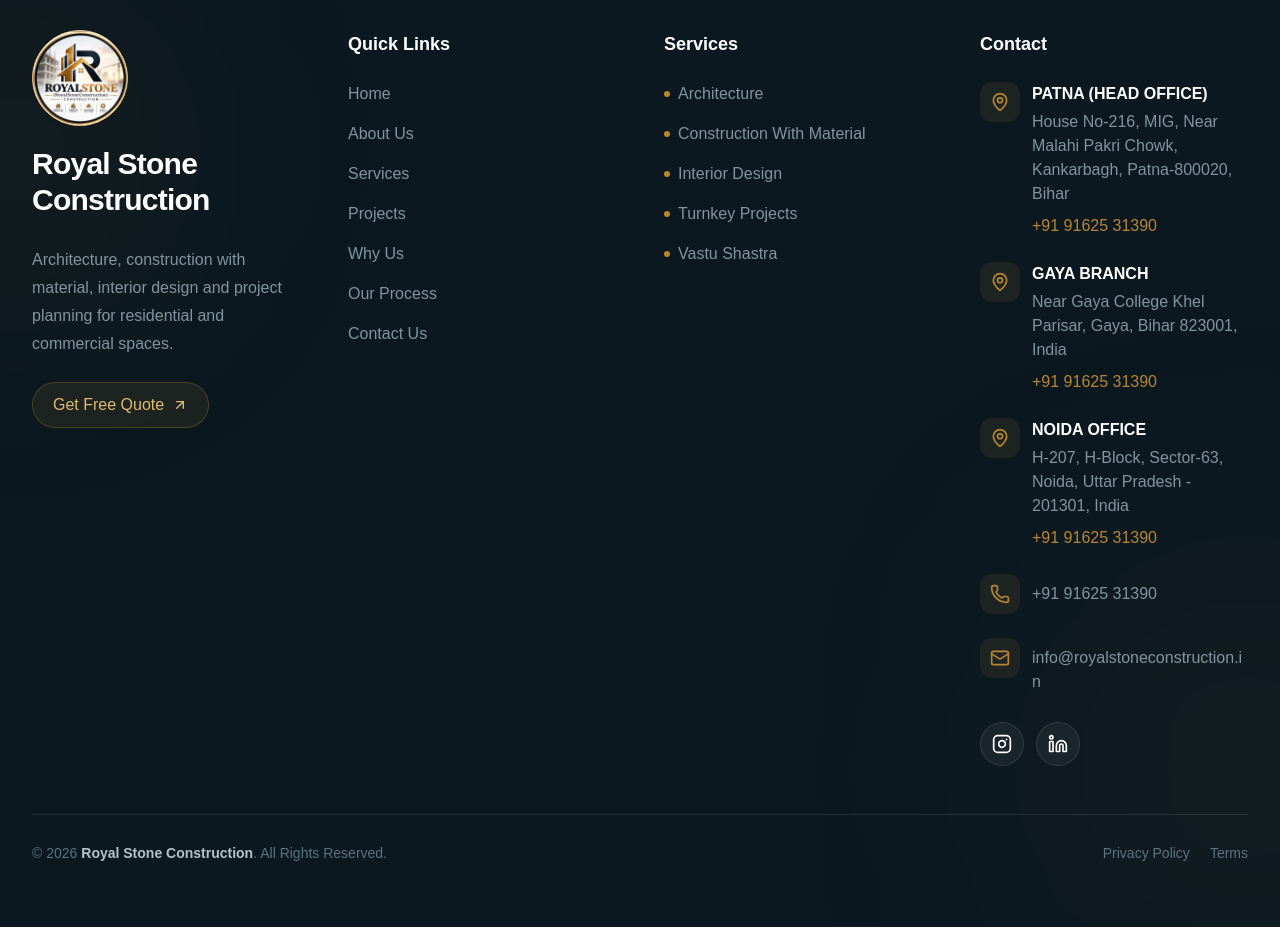
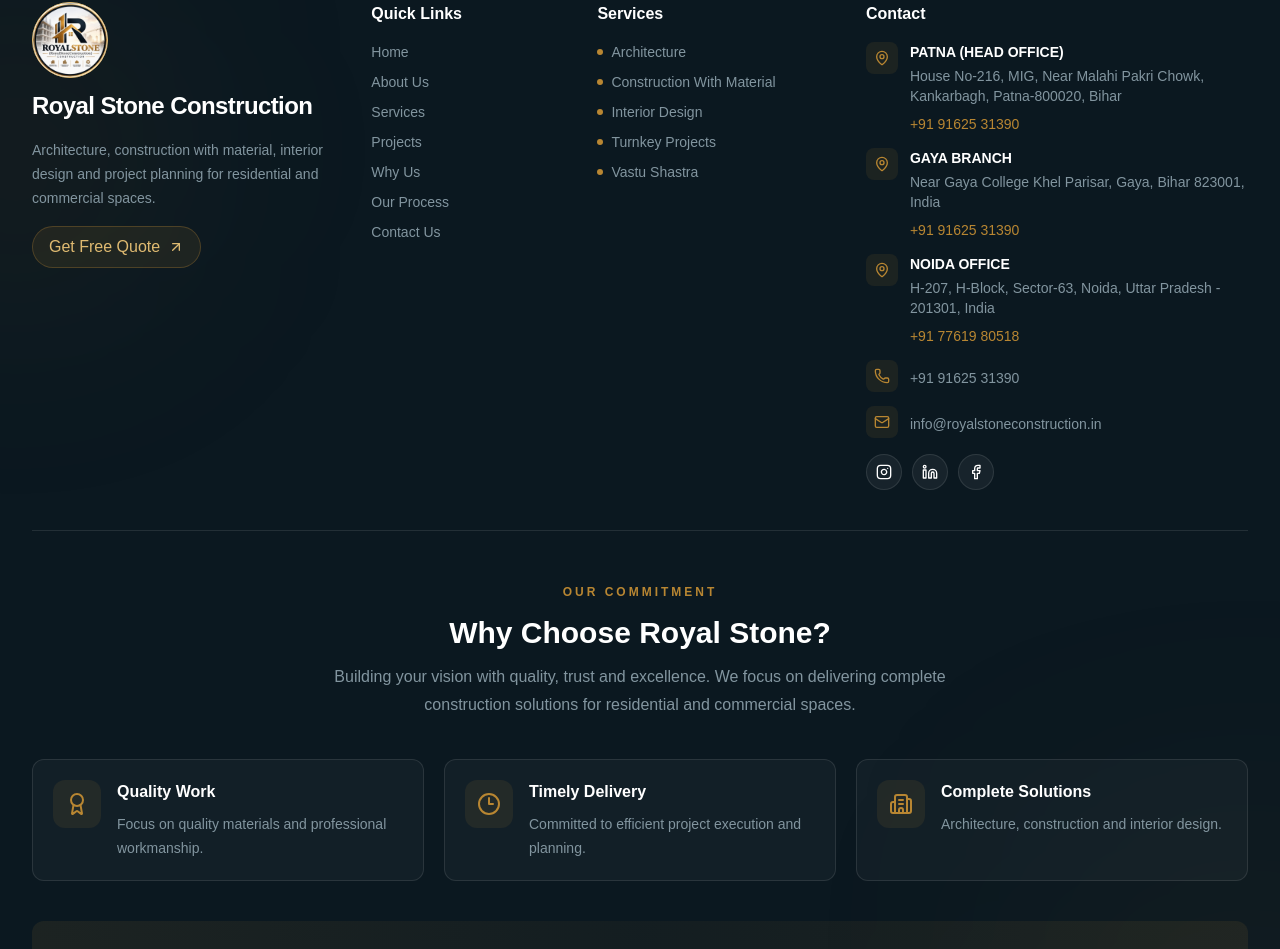
Before and after one commit to royalstoneconstructionin-commits/royal-stone-construction, a Next.js app: page /locations/patna in a window 1280 px wide. Shown: the part 1093-2042 px from the top of the page. Before the commit the page ends 2020 px from the top, so only its background shows below. Built offline with nearby package versions, Linux system fonts and the light colour scheme; no server answers; the database is empty.

Commit message:
Updated footer design and fixed hydration issue

```diff
--- a/components/Footer.tsx
+++ b/components/Footer.tsx
@@ -1,4 +1,3 @@
-
 import Link from "next/link";
 import Image from "next/image";
 import { serviceLinks } from "@/lib/site-data";
@@ -8,10 +7,14 @@
 import {
   Instagram,
   Linkedin,
+  Facebook,
   Mail,
   MapPin,
   Phone,
   ArrowUpRight,
+  Award,
+  Clock3,
+  Building2,
 } from "lucide-react";
 
 export default function Footer() {
@@ -24,47 +27,49 @@
       <div className="pointer-events-none absolute -left-32 top-10 h-72 w-72 rounded-full bg-brand-600/10 blur-[120px]" />
       <div className="pointer-events-none absolute -right-32 bottom-0 h-80 w-80 rounded-full bg-brand-500/10 blur-[140px]" />
 
-      {/* Subtle top line */}
       <div className="h-px w-full bg-gradient-to-r from-transparent via-brand-500/60 to-transparent" />
 
-      <div className="relative mx-auto max-w-7xl px-5 py-14 sm:px-6 lg:px-8 lg:py-16">
-        <div className="grid gap-12 md:grid-cols-2 lg:grid-cols-4">
+      <div className="relative mx-auto max-w-7xl px-5 py-8 sm:px-6 lg:px-8 lg:py-9">
 
-          {/* Brand */}
+        {/* MAIN FOOTER COLUMNS */}
+        <div className="grid grid-cols-1 gap-x-8 gap-y-8 sm:grid-cols-2 lg:grid-cols-[1.1fr_0.7fr_0.85fr_1.35fr] lg:gap-x-7 lg:gap-y-0">
+
+          {/* BRAND */}
           <div className="group">
             <Image
               src="/logo.png"
               alt="Royal Stone Construction logo"
               width={96}
               height={96}
-              className="mb-5 rounded-full border border-brand-300 bg-white object-contain"
+              className="mb-3 h-[76px] w-[76px] rounded-full border border-brand-300 bg-white object-contain"
             />
 
-            <h2 className="relative inline-block text-2xl font-black tracking-tight text-white transition-all duration-500 group-hover:text-brand-400 sm:text-3xl">
+            <h2 className="relative inline-block text-xl font-black tracking-tight text-white transition-all duration-500 group-hover:text-brand-400 sm:text-2xl">
               Royal Stone Construction
-
               <span className="absolute -bottom-2 left-0 h-[2px] w-0 bg-gradient-to-r from-brand-500 via-brand-400 to-brand-500 transition-all duration-500 group-hover:w-full" />
             </h2>
 
-            <p className="mt-7 max-w-sm leading-7 text-slate-400 transition-colors duration-300 group-hover:text-slate-300">
+            <p className="mt-4 max-w-sm text-sm leading-6 text-slate-400 transition-colors duration-300 group-hover:text-slate-300">
               Architecture, construction with material, interior design and
               project planning for residential and commercial spaces.
             </p>
 
             <Link
               href="/get-quote"
-              className="mt-6 inline-flex items-center gap-2 rounded-full border border-brand-500/30 bg-brand-500/10 px-5 py-2.5 text-sm font-semibold text-brand-300 transition-all duration-300 hover:-translate-y-1 hover:border-brand-400 hover:bg-brand-500 hover:text-white hover:shadow-[0_10px_30px_rgba(212,165,75,.25)]"
+              className="mt-4 inline-flex items-center gap-2 rounded-full border border-brand-500/30 bg-brand-500/10 px-4 py-2 text-sm font-semibold text-brand-300 transition-all duration-300 hover:-translate-y-1 hover:border-brand-400 hover:bg-brand-500 hover:text-white hover:shadow-[0_10px_30px_rgba(212,165,75,.25)]"
             >
               Get Free Quote
               <ArrowUpRight className="h-4 w-4" />
             </Link>
           </div>
 
-          {/* Quick Links */}
+          {/* QUICK LINKS */}
           <div>
-            <h3 className="text-lg font-bold text-white">Quick Links</h3>
+            <h3 className="text-base font-bold text-white">
+              Quick Links
+            </h3>
 
-            <div className="mt-6 flex flex-col gap-4">
+            <div className="mt-4 flex flex-col gap-2.5 text-sm">
               {[
                 ["Home", "/"],
                 ["About Us", "/about"],
@@ -86,34 +91,38 @@
             </div>
           </div>
 
-          {/* Services */}
+          {/* SERVICES */}
           <div>
-            <h3 className="text-lg font-bold text-white">Services</h3>
+            <h3 className="text-base font-bold text-white">
+              Services
+            </h3>
 
-            <div className="mt-6 flex flex-col gap-4 text-slate-400">
+            <div className="mt-4 flex flex-col gap-2.5 text-sm text-slate-400">
               {serviceLinks.map(([service, href]) => (
                 <Link
                   key={service}
                   href={href}
-                  className="group/service flex cursor-default items-center gap-2 transition-all duration-300 hover:translate-x-1 hover:text-white"
+                  className="group/service flex items-center gap-2 transition-all duration-300 hover:translate-x-1 hover:text-white"
                 >
-                  <span className="h-1.5 w-1.5 rounded-full bg-brand-500 transition-all duration-300 group-hover/service:scale-150 group-hover/service:shadow-[0_0_12px_rgba(212,165,75,.9)]" />
+                  <span className="h-1.5 w-1.5 rounded-full bg-brand-500 transition-all duration-300 group-hover/service:scale-150" />
                   <span>{service}</span>
                 </Link>
               ))}
             </div>
           </div>
 
-          {/* Contact */}
+          {/* CONTACT */}
           <div>
-            <h3 className="text-lg font-bold text-white">Contact</h3>
+            <h3 className="text-base font-bold text-white">
+              Contact
+            </h3>
 
-            <div className="mt-6 space-y-6 text-slate-400">
+            <div className="mt-4 space-y-3.5 text-sm text-slate-400">
 
-              {/* Patna Office */}
+              {/* PATNA */}
               <div className="flex gap-3">
-                <div className="flex h-10 w-10 shrink-0 items-center justify-center rounded-xl bg-brand-500/10">
-                  <MapPin className="h-5 w-5 text-brand-500" />
+                <div className="flex h-8 w-8 shrink-0 items-center justify-center rounded-lg bg-brand-500/10">
+                  <MapPin className="h-4 w-4 text-brand-500" />
                 </div>
 
                 <div className="space-y-1">
@@ -130,10 +139,10 @@
                 </div>
               </div>
 
-              {/* Gaya Office */}
+              {/* GAYA */}
               <div className="flex gap-3">
-                <div className="flex h-10 w-10 shrink-0 items-center justify-center rounded-xl bg-brand-500/10">
-                  <MapPin className="h-5 w-5 text-brand-500" />
+                <div className="flex h-8 w-8 shrink-0 items-center justify-center rounded-lg bg-brand-500/10">
+                  <MapPin className="h-4 w-4 text-brand-500" />
                 </div>
 
                 <div className="space-y-1">
@@ -150,10 +159,10 @@
                 </div>
               </div>
 
-              {/* Noida Office */}
+              {/* NOIDA */}
               <div className="flex gap-3">
-                <div className="flex h-10 w-10 shrink-0 items-center justify-center rounded-xl bg-brand-500/10">
-                  <MapPin className="h-5 w-5 text-brand-500" />
+                <div className="flex h-8 w-8 shrink-0 items-center justify-center rounded-lg bg-brand-500/10">
+                  <MapPin className="h-4 w-4 text-brand-500" />
                 </div>
 
                 <div className="space-y-1">
@@ -165,15 +174,15 @@
                     Noida, Uttar Pradesh - 201301, India
                   </p>
                   <p className="mt-2 text-brand-500">
-                    +91 91625 31390
+                    +91 77619 80518
                   </p>
                 </div>
               </div>
 
-              {/* Phone */}
+              {/* PHONE */}
               <div className="flex gap-3">
-                <div className="flex h-10 w-10 shrink-0 items-center justify-center rounded-xl bg-brand-500/10">
-                  <Phone className="h-5 w-5 text-brand-500" />
+                <div className="flex h-8 w-8 shrink-0 items-center justify-center rounded-lg bg-brand-500/10">
+                  <Phone className="h-4 w-4 text-brand-500" />
                 </div>
 
                 <a
@@ -184,10 +193,10 @@
                 </a>
               </div>
 
-              {/* Email */}
+              {/* EMAIL */}
               <div className="flex gap-3">
-                <div className="flex h-10 w-10 shrink-0 items-center justify-center rounded-xl bg-brand-500/10">
-                  <Mail className="h-5 w-5 text-brand-500" />
+                <div className="flex h-8 w-8 shrink-0 items-center justify-center rounded-lg bg-brand-500/10">
+                  <Mail className="h-4 w-4 text-brand-500" />
                 </div>
 
                 <a
@@ -199,8 +208,8 @@
               </div>
             </div>
 
-            {/* Social Icons */}
-            <div className="mt-7 flex flex-wrap gap-3">
+            {/* SOCIAL MEDIA ICONS */}
+            <div className="mt-4 flex flex-wrap gap-2.5">
               {[
                 {
                   Icon: Instagram,
@@ -212,25 +221,123 @@
                   label: "LinkedIn",
                   href: "https://www.linkedin.com/company/royalstone-construction/about/?viewAsMember=true",
                 },
+                {
+                  Icon: Facebook,
+                  label: "Facebook",
+                  href: "https://www.facebook.com/share/1JcLSkXanW/",
+                },
               ].map(({ Icon, label, href }) => (
                 <Link
                   key={label}
                   href={href}
-                  target={href !== "#" ? "_blank" : undefined}
-                  rel={href !== "#" ? "noopener noreferrer" : undefined}
+                  target="_blank"
+                  rel="noopener noreferrer"
                   scroll={false}
                   aria-label={label}
-                  className="group/social flex h-11 w-11 items-center justify-center rounded-full border border-white/10 bg-white/5 transition-all duration-300 hover:-translate-y-1 hover:scale-110 hover:border-brand-500 hover:bg-brand-600 hover:shadow-[0_8px_25px_rgba(212,165,75,.35)]"
+                  className="group/social flex h-9 w-9 items-center justify-center rounded-full border border-white/10 bg-white/5 transition-all duration-300 hover:-translate-y-1 hover:scale-110 hover:border-brand-500 hover:bg-brand-600 hover:shadow-[0_8px_25px_rgba(212,165,75,.35)]"
                 >
-                  <Icon className="h-5 w-5 transition-transform duration-300 group-hover/social:scale-110" />
+                  <Icon className="h-4 w-4 transition-transform duration-300 group-hover/social:scale-110" />
                 </Link>
               ))}
             </div>
           </div>
         </div>
 
-        {/* Bottom */}
-        <div className="mt-12 border-t border-white/10 pt-7">
+        {/* FULL WIDTH WHY CHOOSE ROYAL STONE */}
+        <section className="mt-10 border-y border-white/10 py-10 sm:py-12">
+
+          <div className="mx-auto max-w-3xl text-center">
+            <span className="text-xs font-bold uppercase tracking-[0.25em] text-brand-500">
+              Our Commitment
+            </span>
+
+            <h2 className="mt-3 text-2xl font-black text-white sm:text-3xl">
+              Why Choose Royal Stone?
+            </h2>
+
+            <p className="mx-auto mt-3 max-w-2xl text-sm leading-7 text-slate-400 sm:text-base">
+              Building your vision with quality, trust and excellence.
+              We focus on delivering complete construction solutions
+              for residential and commercial spaces.
+            </p>
+          </div>
+
+          {/* FEATURES */}
+          <div className="mt-10 grid gap-5 sm:grid-cols-2 lg:grid-cols-3">
+
+            {/* QUALITY */}
+            <div className="group flex items-start gap-4 rounded-xl border border-white/10 bg-white/[0.03] p-5 transition-all duration-300 hover:-translate-y-1 hover:border-brand-500/50 hover:bg-white/[0.06]">
+              <div className="flex h-12 w-12 shrink-0 items-center justify-center rounded-xl bg-brand-500/10 transition-colors group-hover:bg-brand-500/20">
+                <Award className="h-6 w-6 text-brand-500" />
+              </div>
+
+              <div>
+                <h3 className="font-bold text-white">
+                  Quality Work
+                </h3>
+                <p className="mt-2 text-sm leading-6 text-slate-400">
+                  Focus on quality materials and professional workmanship.
+                </p>
+              </div>
+            </div>
+
+            {/* TIMELY DELIVERY */}
+            <div className="group flex items-start gap-4 rounded-xl border border-white/10 bg-white/[0.03] p-5 transition-all duration-300 hover:-translate-y-1 hover:border-brand-500/50 hover:bg-white/[0.06]">
+              <div className="flex h-12 w-12 shrink-0 items-center justify-center rounded-xl bg-brand-500/10 transition-colors group-hover:bg-brand-500/20">
+                <Clock3 className="h-6 w-6 text-brand-500" />
+              </div>
+
+              <div>
+                <h3 className="font-bold text-white">
+                  Timely Delivery
+                </h3>
+                <p className="mt-2 text-sm leading-6 text-slate-400">
+                  Committed to efficient project execution and planning.
+                </p>
+              </div>
+            </div>
+
+            {/* COMPLETE SOLUTIONS */}
+            <div className="group flex items-start gap-4 rounded-xl border border-white/10 bg-white/[0.03] p-5 transition-all duration-300 hover:-translate-y-1 hover:border-brand-500/50 hover:bg-white/[0.06]">
+              <div className="flex h-12 w-12 shrink-0 items-center justify-center rounded-xl bg-brand-500/10 transition-colors group-hover:bg-brand-500/20">
+                <Building2 className="h-6 w-6 text-brand-500" />
+              </div>
+
+              <div>
+                <h3 className="font-bold text-white">
+                  Complete Solutions
+                </h3>
+                <p className="mt-2 text-sm leading-6 text-slate-400">
+                  Architecture, construction and interior design.
+                </p>
+              </div>
+            </div>
+
+          </div>
+
+          {/* TRUST MESSAGE */}
+          <div className="mt-10 flex flex-col items-center justify-center gap-4 rounded-xl bg-gradient-to-r from-brand-500/10 via-brand-500/5 to-brand-500/10 px-5 py-7 text-center sm:flex-row sm:justify-between sm:px-8">
+            <div>
+              <h3 className="text-lg font-bold text-white">
+                Let's Build Something Great Together!
+              </h3>
+              <p className="mt-1 text-sm text-slate-400">
+                Have a project in mind? Connect with our team today.
+              </p>
+            </div>
+
+            <Link
+              href="/get-quote"
+              className="inline-flex shrink-0 items-center gap-2 rounded-full bg-brand-600 px-6 py-3 text-sm font-bold text-white transition-all duration-300 hover:-translate-y-1 hover:bg-brand-500 hover:shadow-lg"
+            >
+              Get Free Quote
+              <ArrowUpRight className="h-4 w-4" />
+            </Link>
+          </div>
+        </section>
+
+        {/* BOTTOM FOOTER */}
+        <div className="mt-8 border-t border-white/10 pt-7">
           <div className="flex flex-col gap-3 text-sm text-slate-500 sm:flex-row sm:items-center sm:justify-between">
             <p>
               © {new Date().getFullYear()}{" "}
@@ -261,36 +368,37 @@
         </div>
       </div>
 
-      {/* Call Floating Button */}
+      {/* CALL FLOATING BUTTON - 56px */}
       <a
         href={businessContact.phoneHref}
         aria-label="Call Royal Stone Construction"
-        className="group fixed bottom-[172px] right-5 z-50 flex h-16 w-16 items-center justify-center rounded-full bg-brand-600 text-white shadow-[0_8px_24px_rgba(0,0,0,.12)] transition-all duration-300 hover:-translate-y-1 hover:scale-110 hover:shadow-[0_12px_40px_rgba(184,134,50,.55)] focus-visible:outline-none focus-visible:ring-4 focus-visible:ring-brand-300 focus-visible:ring-offset-2 motion-reduce:transform-none motion-reduce:transition-none"
+        className="group fixed bottom-[148px] right-5 z-50 flex h-14 w-14 items-center justify-center rounded-full bg-brand-600 text-white shadow-[0_8px_24px_rgba(0,0,0,.12)] transition-all duration-300 hover:-translate-y-1 hover:scale-110 hover:shadow-[0_12px_40px_rgba(184,134,50,.55)] focus-visible:outline-none focus-visible:ring-4 focus-visible:ring-brand-300 focus-visible:ring-offset-2"
       >
         <Phone className="h-8 w-8" />
       </a>
 
-      {/* LinkedIn Floating Button */}
+      {/* LINKEDIN FLOATING BUTTON - 56px */}
       <a
         href="https://www.linkedin.com/company/royalstone-construction/about/?viewAsMember=true"
         target="_blank"
         rel="noopener noreferrer"
         aria-label="Royal Stone Construction on LinkedIn"
-        className="group fixed bottom-[96px] right-5 z-50 flex h-16 w-16 items-center justify-center rounded-full bg-[#0A66C2] text-white shadow-[0_8px_24px_rgba(0,0,0,.12)] transition-all duration-300 hover:-translate-y-1 hover:scale-110 hover:shadow-[0_12px_40px_rgba(10,102,194,.55)] focus-visible:outline-none focus-visible:ring-4 focus-visible:ring-blue-300 focus-visible:ring-offset-2 motion-reduce:transform-none motion-reduce:transition-none"
+        className="group fixed bottom-[84px] right-5 z-50 flex h-14 w-14 items-center justify-center rounded-full bg-[#0A66C2] text-white shadow-[0_8px_24px_rgba(0,0,0,.12)] transition-all duration-300 hover:-translate-y-1 hover:scale-110 hover:shadow-[0_12px_40px_rgba(10,102,194,.55)] focus-visible:outline-none focus-visible:ring-4 focus-visible:ring-blue-300 focus-visible:ring-offset-2"
       >
         <Linkedin className="h-8 w-8" />
       </a>
 
-      {/* WhatsApp Floating Button */}
+      {/* WHATSAPP FLOATING BUTTON - 56px */}
       <a
         href={businessContact.whatsappHref}
         target="_blank"
         rel="noopener noreferrer"
         aria-label="Chat with Royal Stone Construction on WhatsApp"
-        className="group fixed bottom-5 right-5 z-50 flex h-16 w-16 items-center justify-center rounded-full bg-[#25D366] text-white shadow-[0_8px_24px_rgba(0,0,0,.12)] transition-all duration-300 hover:-translate-y-1 hover:scale-110 hover:shadow-[0_12px_40px_rgba(37,211,102,.55)] focus-visible:outline-none focus-visible:ring-4 focus-visible:ring-green-300 focus-visible:ring-offset-2 motion-reduce:transform-none motion-reduce:transition-none"
+        className="group fixed bottom-5 right-5 z-50 flex h-14 w-14 items-center justify-center rounded-full bg-[#25D366] text-white shadow-[0_8px_24px_rgba(0,0,0,.12)] transition-all duration-300 hover:-translate-y-1 hover:scale-110 hover:shadow-[0_12px_40px_rgba(37,211,102,.55)] focus-visible:outline-none focus-visible:ring-4 focus-visible:ring-green-300 focus-visible:ring-offset-2"
       >
         <WhatsAppIcon className="h-8 w-8" />
       </a>
+
     </footer>
   );
 }
```
